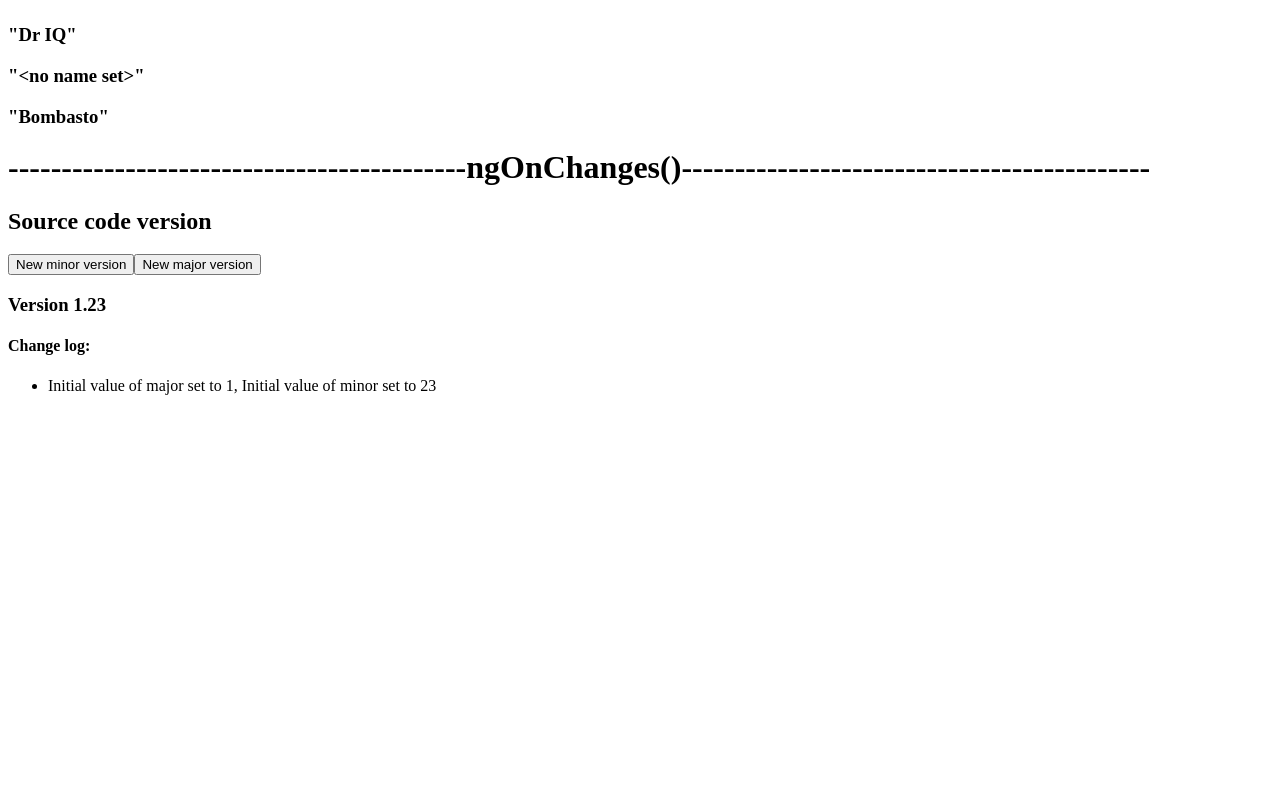
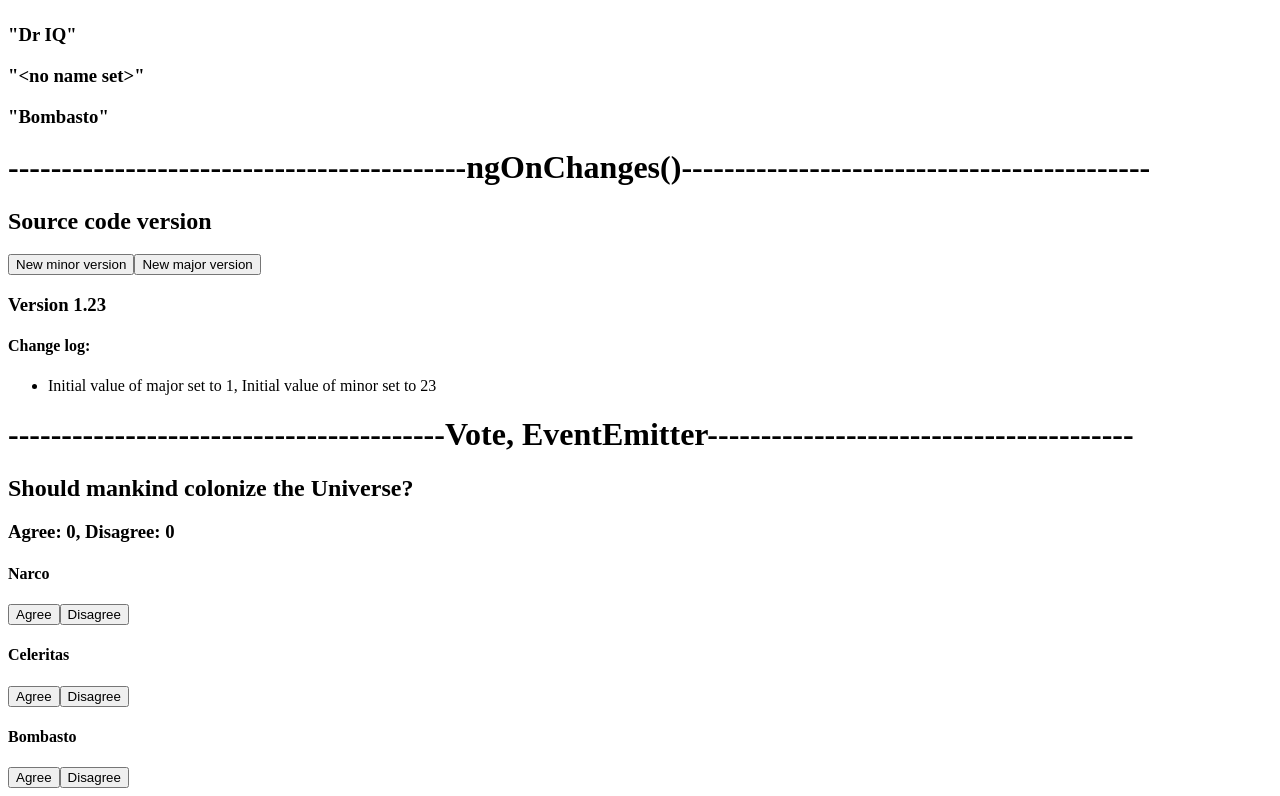
Before and after one commit to SamanehGhafouri/Angular-Component-Interaction, an Angular app: page / in a window 1280 px wide. Shown: the part 383-1179 px from the top of the page. Before the commit the page ends 800 px from the top, so only its background shows below. Built offline with nearby package versions, Linux system fonts and the light colour scheme.

Commit message:
parent listens for child event

```diff
--- a/src/app/app.component.html
+++ b/src/app/app.component.html
@@ -3,3 +3,5 @@
 <app-name-parent></app-name-parent>
 <h1>-------------------------------------------ngOnChanges()--------------------------------------------</h1>
 <app-version-parent></app-version-parent>
+<h1>-----------------------------------------Vote, EventEmitter----------------------------------------</h1>
+<app-vote-taker></app-vote-taker>
--- a/src/app/app.module.ts
+++ b/src/app/app.module.ts
@@ -9,6 +9,8 @@ import { NameChildComponent } from './name-child/name-child.component';
 import { NameParentComponent } from './name-parent/name-parent.component';
 import { VersionParentComponent } from './version-parent/version-parent.component';
 import { VersionChildComponent } from './version-child/version-child.component';
+import { VoterComponent } from './voter/voter.component';
+import { VoteTakerComponent } from './vote-taker/vote-taker.component';
 
 @NgModule({
   declarations: [
@@ -18,7 +20,9 @@ import { VersionChildComponent } from './version-child/version-child.component';
     NameChildComponent,
     NameParentComponent,
     VersionParentComponent,
-    VersionChildComponent
+    VersionChildComponent,
+    VoterComponent,
+    VoteTakerComponent
   ],
   imports: [
     BrowserModule,
--- /dev/null
+++ b/src/app/vote-taker/vote-taker.component.html
@@ -0,0 +1,3 @@
+<h2>Should mankind colonize the Universe?</h2>
+<h3>Agree: {{agreed}}, Disagree: {{disagreed}}</h3>
+<app-voter *ngFor="let voter of voters" [name]="voter" (voted)="onVoted($event)"></app-voter>
--- /dev/null
+++ b/src/app/vote-taker/vote-taker.component.ts
@@ -0,0 +1,17 @@
+import { Component, OnInit } from '@angular/core';
+
+@Component({
+  selector: 'app-vote-taker',
+  templateUrl: './vote-taker.component.html',
+  styleUrls: ['./vote-taker.component.css']
+})
+export class VoteTakerComponent{
+  agreed = 0;
+  disagreed = 0;
+  voters = ['Narco', 'Celeritas', 'Bombasto'];
+
+  onVoted(agreed: boolean){
+   agreed ? this.agreed++ : this.disagreed++;
+ }
+
+}
--- /dev/null
+++ b/src/app/voter/voter.component.html
@@ -0,0 +1,3 @@
+<h4>{{name}}</h4>
+<button (click)="vote(true)" [disabled]="didVote">Agree</button>
+<button (click)="vote(false)" [disabled]="didVote">Disagree</button>
--- /dev/null
+++ b/src/app/voter/voter.component.ts
@@ -0,0 +1,18 @@
+import {Component, EventEmitter, Input, OnInit, Output} from '@angular/core';
+
+@Component({
+  selector: 'app-voter',
+  templateUrl: './voter.component.html',
+  styleUrls: ['./voter.component.css']
+})
+export class VoterComponent {
+  @Input() name: string;
+  @Output() voted = new EventEmitter<boolean>();
+  didVote = false;
+
+  vote(agreed: boolean){
+    this.voted.emit(agreed);
+    this.didVote = true;
+  }
+
+}
```
Also changed, not shown: src/app/vote-taker/vote-taker.component.css (added), src/app/voter/voter.component.css (added), 2 other files (tests, documents, lock files or other folders).
